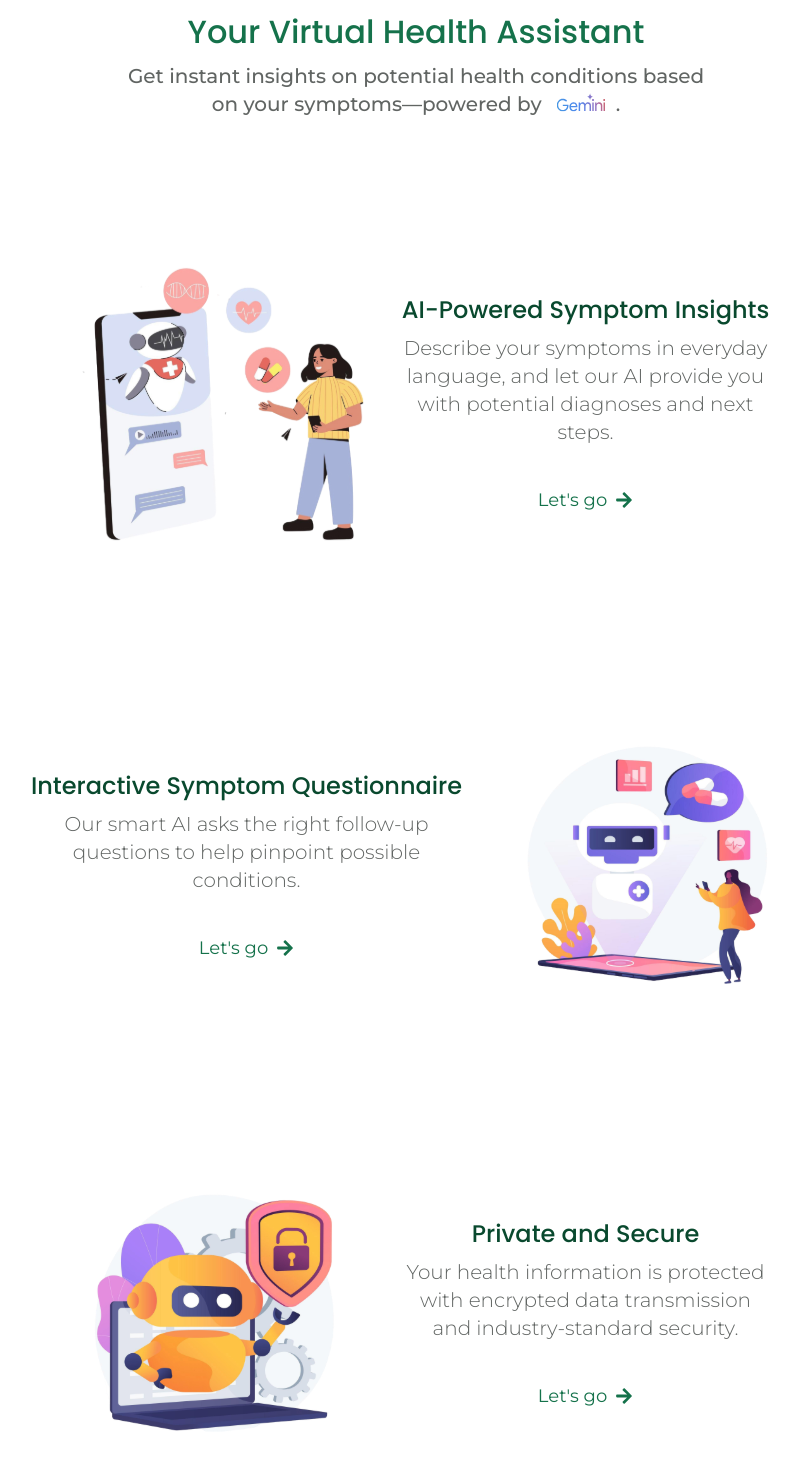
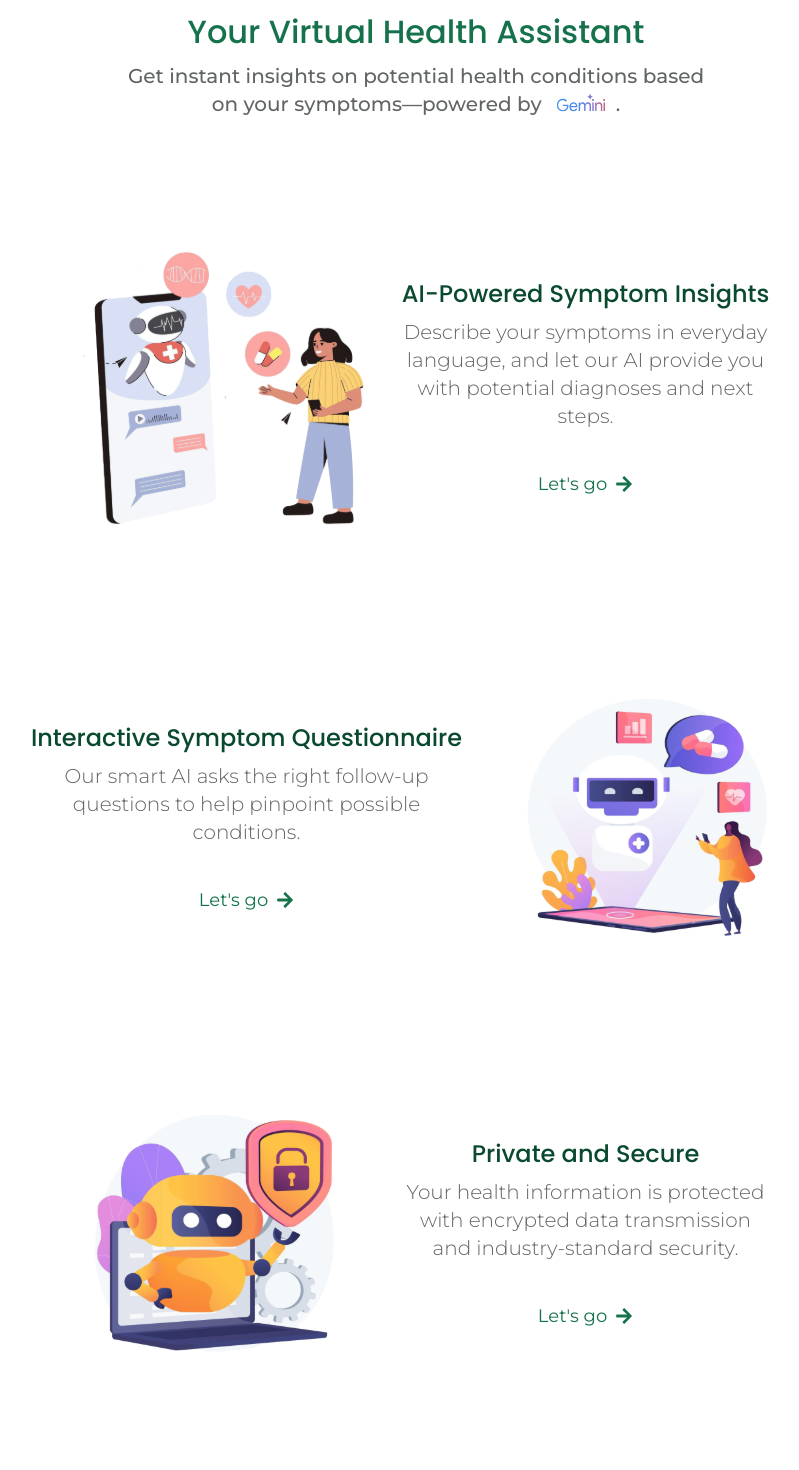
Before and after one commit to techmad60/Symptomify, a Next.js app: page / in a window 1280 px wide. Shown: the part 633-2103 px from the top of the page, without its empty margins (224-1023 px from the left). After the commit the page ends 2075 px from the top, so only its background shows below. Built offline with nearby package versions, Linux system fonts and the light colour scheme.

Commit message:
Export bug fixed...

```diff
--- a/app/page.tsx
+++ b/app/page.tsx
@@ -2,14 +2,15 @@ import { Poppins, Montserrat} from "next/font/google";
 import Header from "../components/Header"
 import Image from "next/image";
 import { FaArrowRight } from "react-icons/fa";
+// import { montsy, poppins } from "@/fonts/fonts";
 
-export const poppins = Poppins({
+ const poppins = Poppins({
   weight: ['100', '200', '300', '400', '500', '600', '700', '800', '900'],
   subsets: ['latin'],
   display: 'swap',
 });
 
-export const montsy = Montserrat({
+ const montsy = Montserrat({
   weight: ['100', '200', '300', '400', '500', '600', '700', '800', '900'],
   subsets: ['latin'],
   display: 'swap',
@@ -84,7 +85,7 @@ export default function Home() {
               width={180}
               height={185.28}
             />
-            <div className="flex flex-col justify-center items-center text-center my-32">
+            <div className="flex flex-col justify-center items-center text-center my-28">
               <h3 className={`${poppins.className} font-medium text-color-three lg:text-2xl`}>AI-Powered Symptom Insights</h3>
               <p className="font-light text-sm text-color-one w-[16.875625rem] my-2 lg:text-xl lg:w-[23.1875rem]">Describe your symptoms in everyday language, and let our AI provide you with potential diagnoses and next steps.</p>
               <button className="flex items-center text-color-two gap-2 mt-8 lg:text-lg">Let&apos;s go <FaArrowRight className=""/></button>
@@ -100,7 +101,7 @@ export default function Home() {
               width={180}
               height={185.28}
             />
-            <div className="flex flex-col justify-center items-center text-center my-32">
+            <div className="flex flex-col justify-center items-center text-center my-28">
               <h3 className={`${poppins.className} font-medium text-color-three lg:text-2xl`}>Interactive Symptom Questionnaire</h3>
               <p className="font-light text-sm text-color-one w-[16.875625rem] my-2 lg:text-xl lg:w-[23.1875rem]">Our smart AI asks the right follow-up questions to help pinpoint possible conditions.</p>
               <button className="flex items-center text-color-two gap-2 mt-8 lg:text-lg">Let&apos;s go <FaArrowRight className=""/></button>
@@ -116,7 +117,7 @@ export default function Home() {
               width={180}
               height={185.28}
             />
-            <div className="flex flex-col justify-center items-center text-center my-32">
+            <div className="flex flex-col justify-center items-center text-center my-28">
               <h3 className={`${poppins.className} font-medium text-color-three lg:text-2xl`}>Private and Secure</h3>
               <p className="font-light text-sm text-color-one w-[16.875625rem] my-2 lg:text-xl lg:w-[23.1875rem]">Your health information is protected with encrypted data transmission and industry-standard security.</p>
               <button className="flex items-center text-color-two gap-2 mt-8 lg:text-lg">Let&apos;s go <FaArrowRight className=""/></button>
--- a/components/Navbar.tsx
+++ b/components/Navbar.tsx
@@ -2,9 +2,14 @@
 import {useState, useEffect} from 'react';
 import Link from "next/link";
 import Image from "next/image";
-import { montsy } from "../app/page";
+import { Montserrat} from "next/font/google";
 import { FaTimes, FaBars } from 'react-icons/fa';
 
+const montsy = Montserrat({
+  weight: ['100', '200', '300', '400', '500', '600', '700', '800', '900'],
+  subsets: ['latin'],
+  display: 'swap',
+})
 
 export default function Navbar () {
     const [isNavOpen, setIsNavOpen] = useState(false);
```
